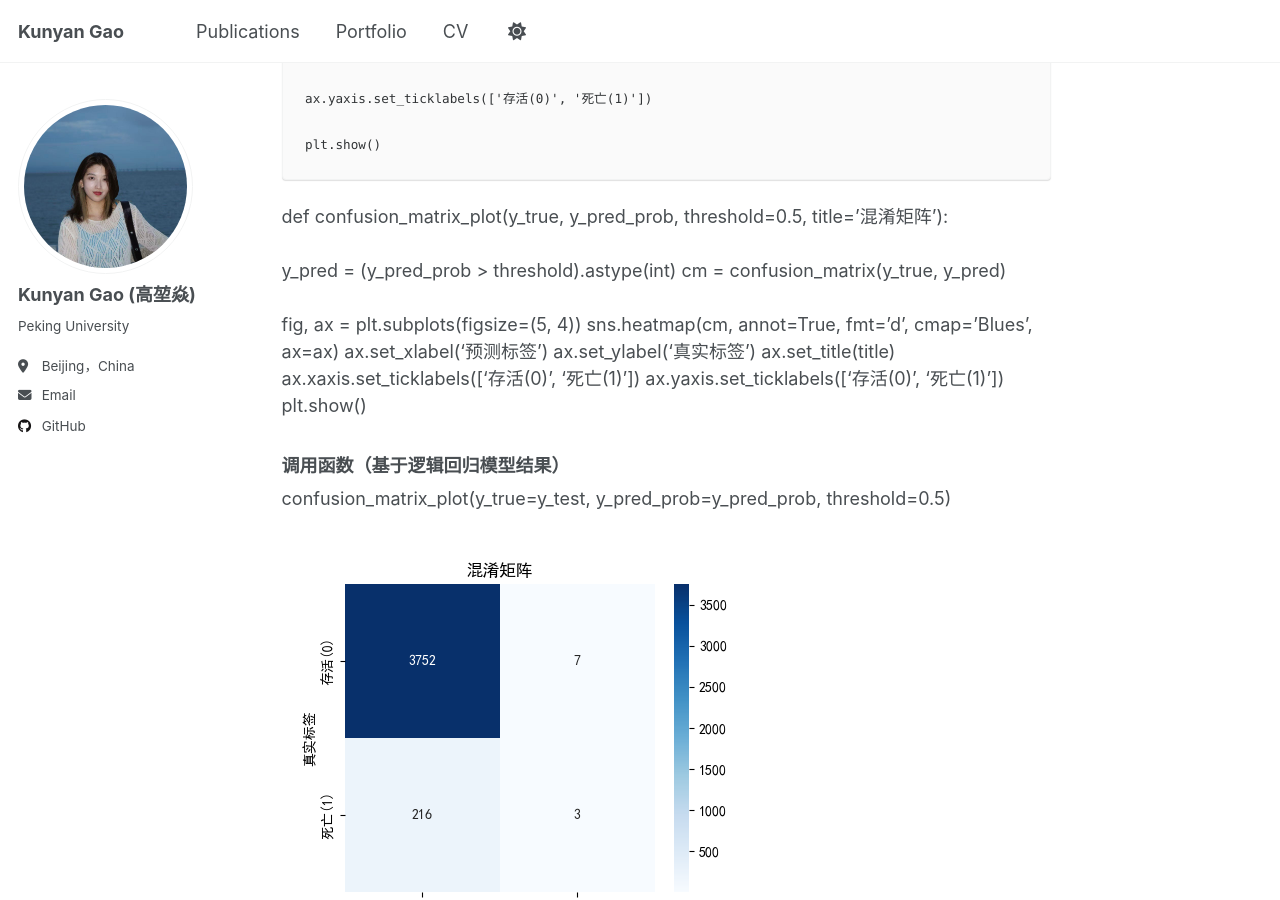
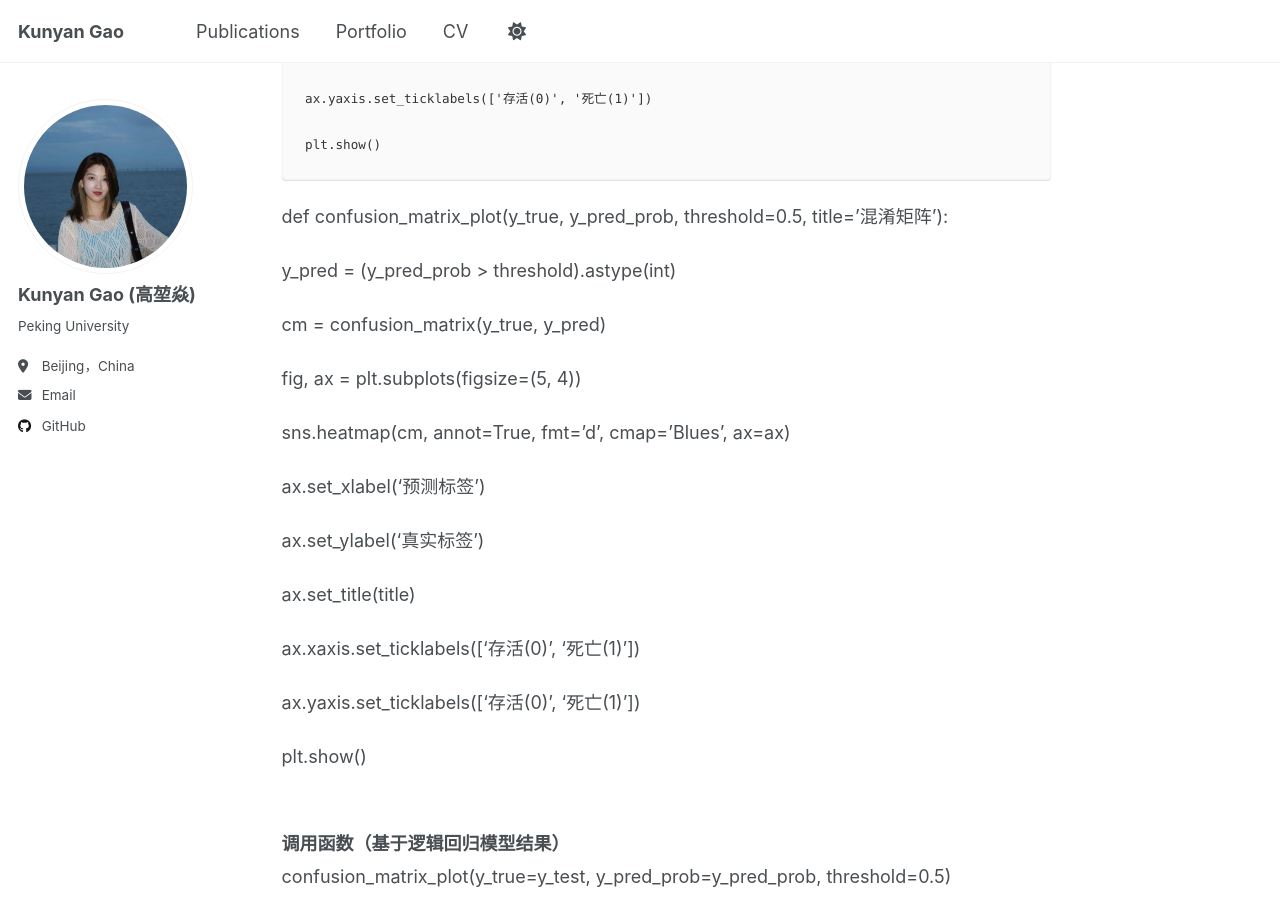
Before and after one commit to Alissa0106/Alissa0106.github.io, a Jekyll site: the page built from _portfolio/python-data-visualization-practice.md, in a window 1280 px wide and 900 px high, scrolled down 2714 px. Built offline with Jekyll 4.4.1, drawn with Linux system fonts in a browser that asks for light colours; a script that is not in the unit is left out.

Commit message:
Update python-data-visualization-practice.md

```diff
--- a/_portfolio/python-data-visualization-practice.md
+++ b/_portfolio/python-data-visualization-practice.md
@@ -85,16 +85,16 @@ def confusion_matrix_plot(y_true, y_pred_prob, threshold=0.5, title='混淆矩
 
 
   def confusion_matrix_plot(y_true, y_pred_prob, threshold=0.5, title='混淆矩阵'): <br><br>
-    y_pred = (y_pred_prob > threshold).astype(int)
+    y_pred = (y_pred_prob > threshold).astype(int)<br><br>
     cm = confusion_matrix(y_true, y_pred)<br><br>
-    fig, ax = plt.subplots(figsize=(5, 4))
-    sns.heatmap(cm, annot=True, fmt='d', cmap='Blues', ax=ax)
-    ax.set_xlabel('预测标签')
-    ax.set_ylabel('真实标签')
-    ax.set_title(title)
-    ax.xaxis.set_ticklabels(['存活(0)', '死亡(1)'])
-    ax.yaxis.set_ticklabels(['存活(0)', '死亡(1)'])
-    plt.show()
+    fig, ax = plt.subplots(figsize=(5, 4))<br><br>
+    sns.heatmap(cm, annot=True, fmt='d', cmap='Blues', ax=ax)<br><br>
+    ax.set_xlabel('预测标签')<br><br>
+    ax.set_ylabel('真实标签')<br><br>
+    ax.set_title(title)<br><br>
+    ax.xaxis.set_ticklabels(['存活(0)', '死亡(1)'])<br><br>
+    ax.yaxis.set_ticklabels(['存活(0)', '死亡(1)'])<br><br>
+    plt.show()<br><br>
 
 ### **调用函数（基于逻辑回归模型结果）**
 
```
